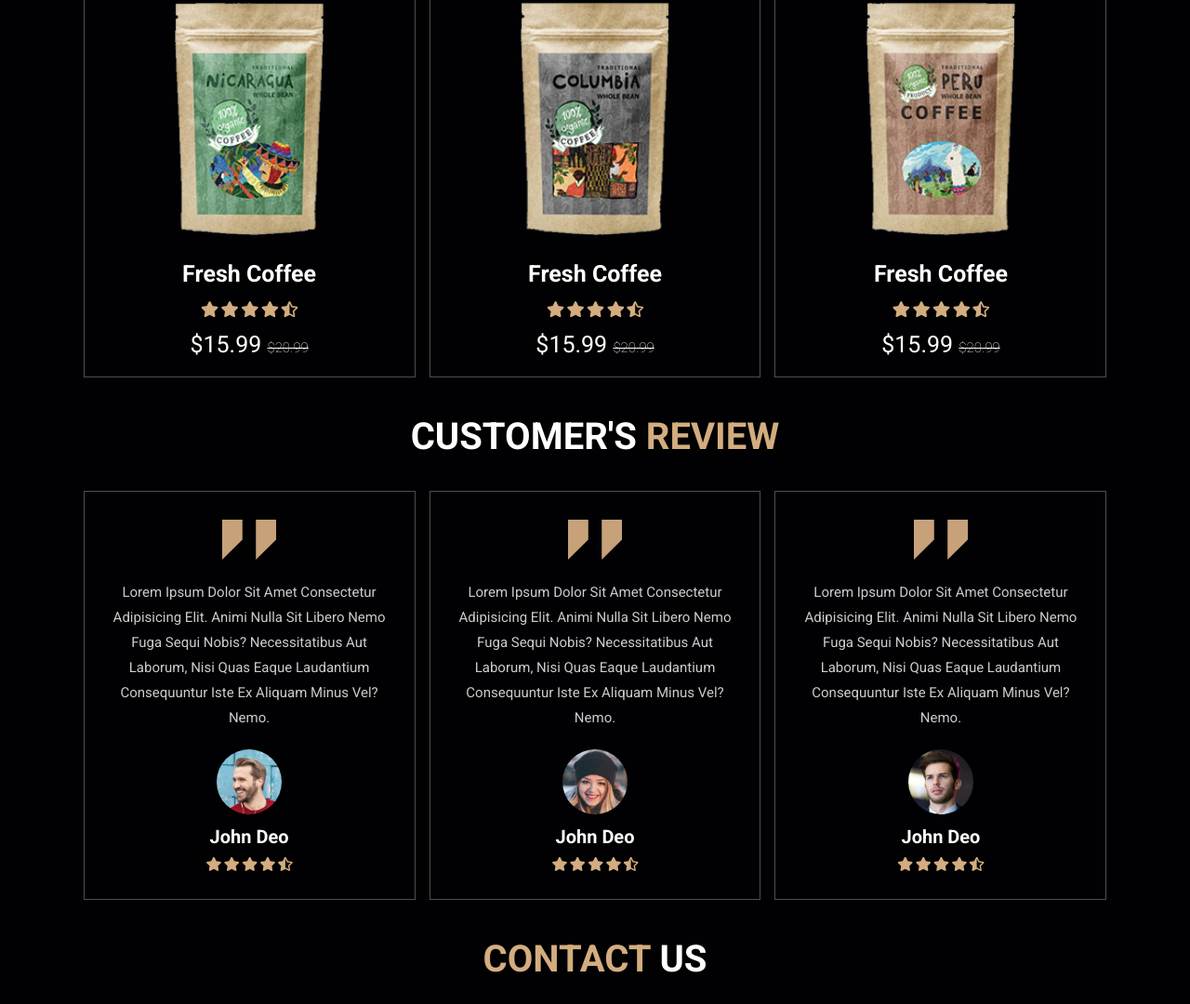
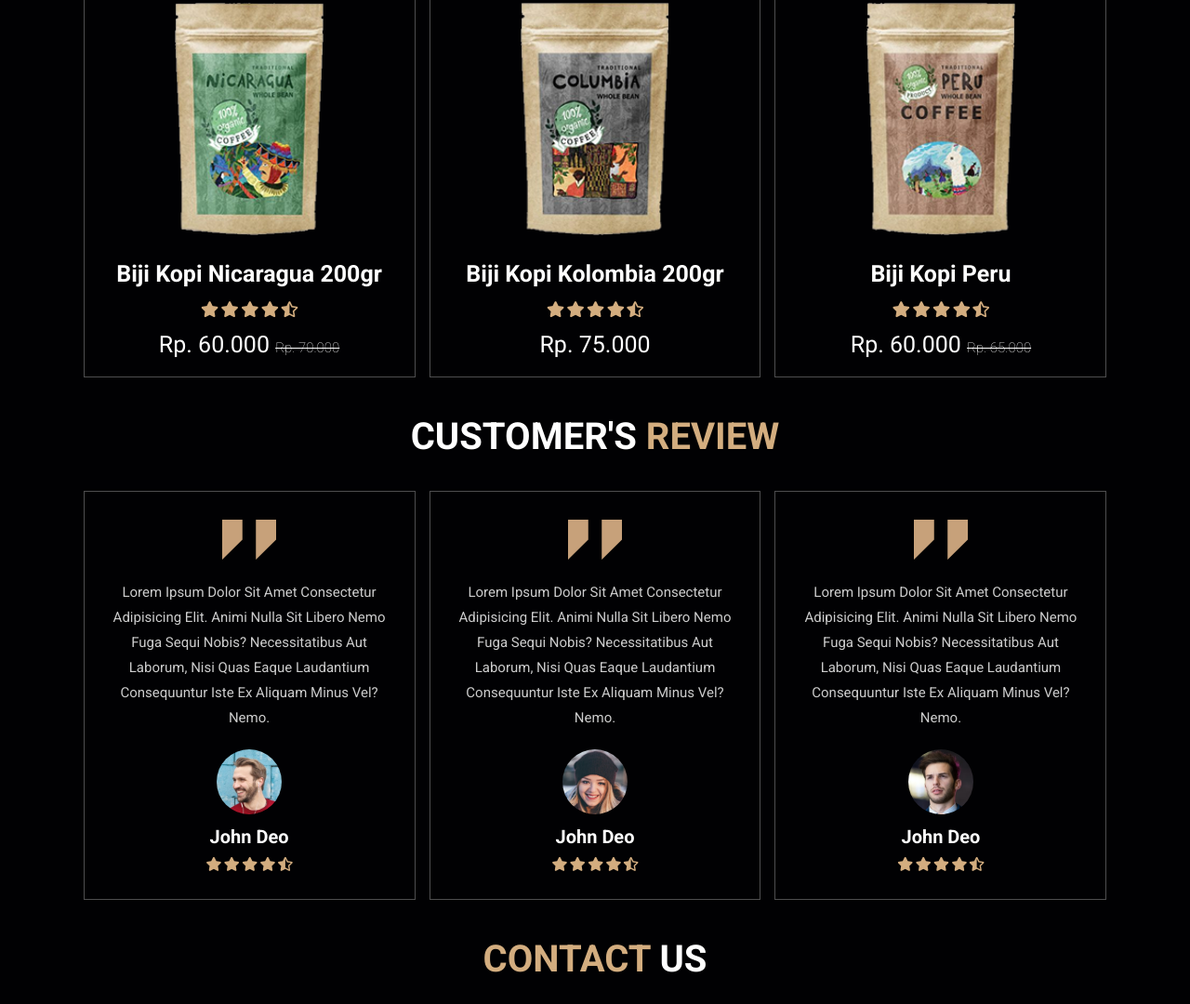
Before and after one commit to Hapidr/coffee-website, a plain HTML site: page index.html in a window 1280 px wide. Shown: the part 2324-3404 px from the top of the page at 93% size. Drawn offline with Linux system fonts and the light colour scheme.

Commit message:
change prices of coffee beans

```diff
--- a/index.html
+++ b/index.html
@@ -191,7 +191,7 @@
             <img src="images/product-1.png" alt="" />
           </div>
           <div class="content">
-            <h3>fresh coffee</h3>
+            <h3>biji Kopi nicaragua 200gr</h3>
             <div class="stars">
               <i class="fas fa-star"></i>
               <i class="fas fa-star"></i>
@@ -199,7 +199,7 @@
               <i class="fas fa-star"></i>
               <i class="fas fa-star-half-alt"></i>
             </div>
-            <div class="price">$15.99 <span>$20.99</span></div>
+            <div class="price">Rp. 60.000 <span>Rp. 70.000</span></div>
           </div>
         </div>
 
@@ -213,7 +213,7 @@
             <img src="images/product-2.png" alt="" />
           </div>
           <div class="content">
-            <h3>fresh coffee</h3>
+            <h3>biji Kopi kolombia 200gr</h3>
             <div class="stars">
               <i class="fas fa-star"></i>
               <i class="fas fa-star"></i>
@@ -221,7 +221,7 @@
               <i class="fas fa-star"></i>
               <i class="fas fa-star-half-alt"></i>
             </div>
-            <div class="price">$15.99 <span>$20.99</span></div>
+            <div class="price">Rp. 75.000</div>
           </div>
         </div>
 
@@ -235,7 +235,7 @@
             <img src="images/product-3.png" alt="" />
           </div>
           <div class="content">
-            <h3>fresh coffee</h3>
+            <h3>biji kopi peru</h3>
             <div class="stars">
               <i class="fas fa-star"></i>
               <i class="fas fa-star"></i>
@@ -243,7 +243,7 @@
               <i class="fas fa-star"></i>
               <i class="fas fa-star-half-alt"></i>
             </div>
-            <div class="price">$15.99 <span>$20.99</span></div>
+            <div class="price">Rp. 60.000 <span>Rp. 65.000</span></div>
           </div>
         </div>
       </div>
```
